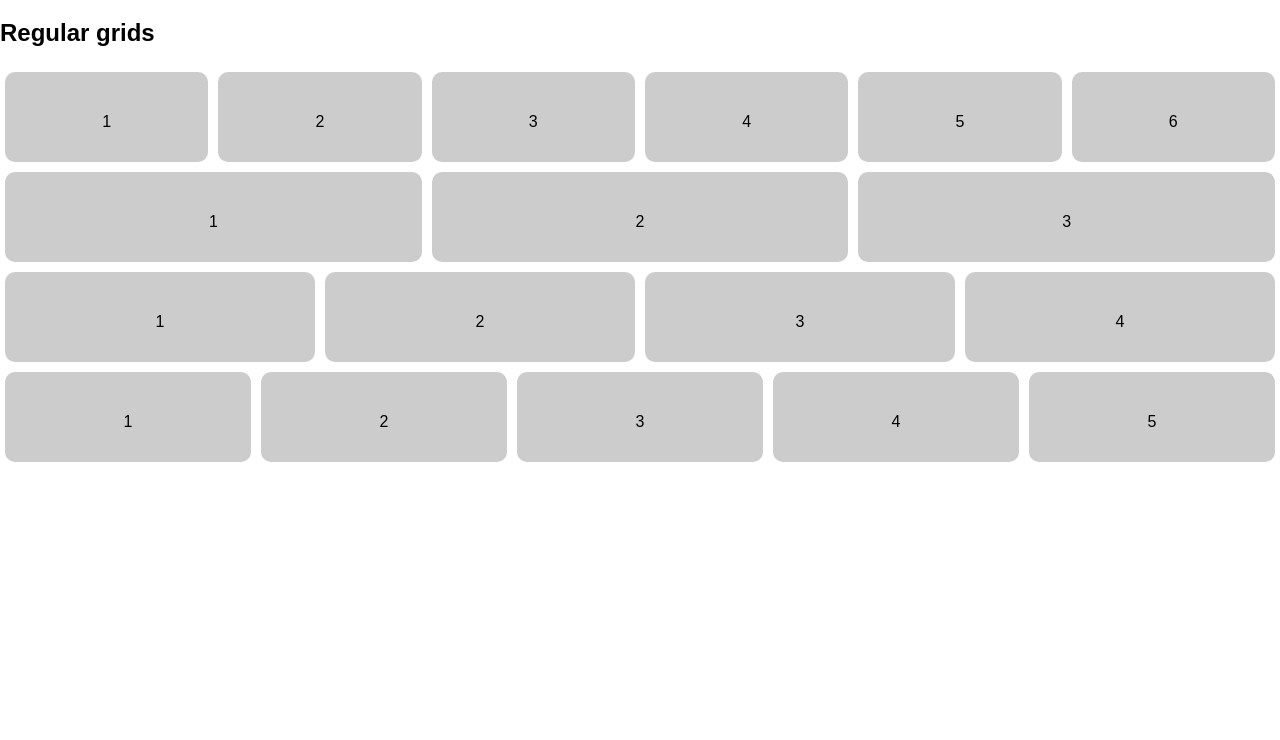
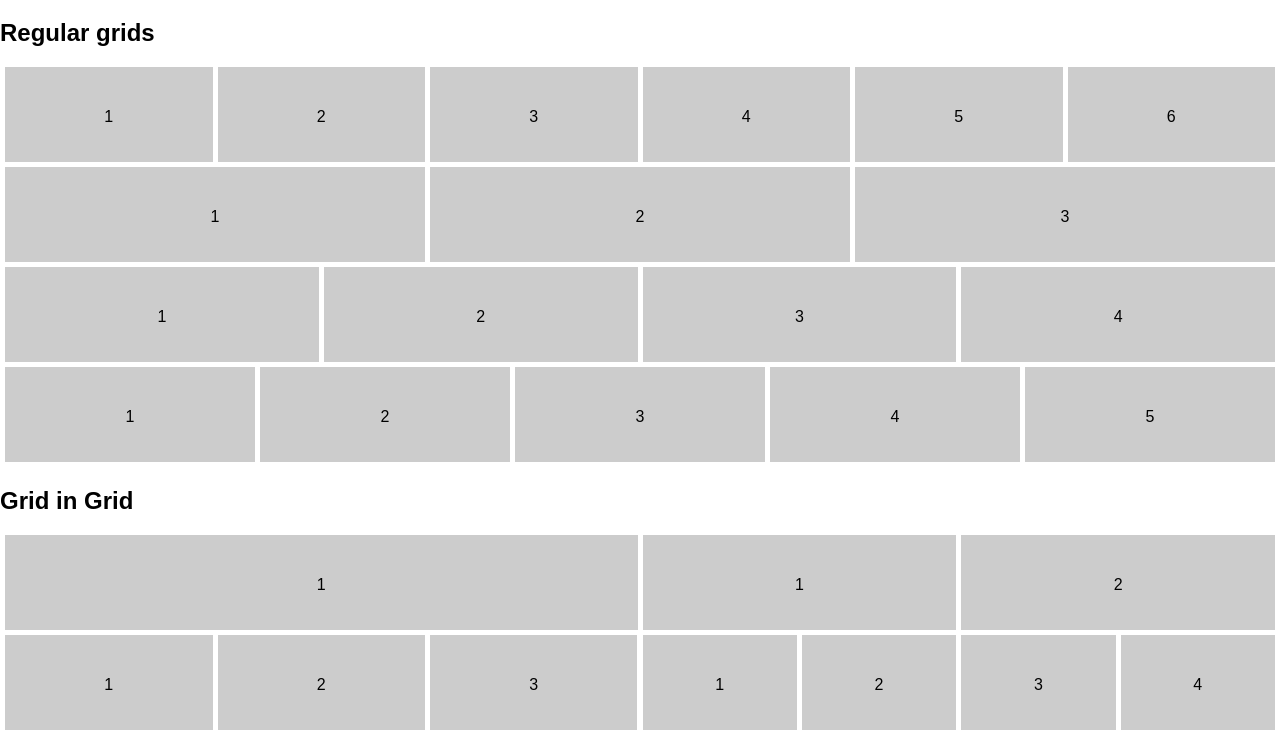
Before and after one commit to leshuis/QQ-Grid, a plain HTML site: page index.html in a window 1280 px wide. Shown: the part 61-801 px from the top of the page. Drawn offline with Linux system fonts and the light colour scheme.

Commit message:
v.0003
+ grid in grid

```diff
--- a/css/main.css
+++ b/css/main.css
@@ -3,23 +3,28 @@
     }
 
     .row {
-        width:100%;
         font-size: 0;
+        border-left:5px solid #fff;
     }
 
     .column {
         font-size: 16px;
         display:inline-block;
         background-color: #ccc;
-        border:5px solid #fff;
+        border-right:5px solid #fff;
 
+    }
+
+    .column .row {
+        margin-right: -5px;
+        margin-left: -5px;
     }
 
     .column {
         height: 100px;
         text-align: center;
         line-height: 100px;
-        border-radius:15px;
+        border-bottom:5px solid #fff;
     }
 
     .row > .column:nth-last-child(-n+6):first-child, .row > .column:nth-last-child(-n+6):first-child ~ .column {
--- a/index.html
+++ b/index.html
@@ -47,7 +47,35 @@
 			<div class="column">5</div>
 		</div>
 
+		<h2>Grid in Grid</h2>
 
+		<div class="row">
+			<div class="column">1</div>
+			<div class="column">
+				<div class="row">
+					<div class="column">1</div>
+					<div class="column">2</div>
+				</div>
+			</div>
+		</div>
+
+		<div class="row">
+			<div class="column">
+				<div class="row">
+					<div class="column">1</div>
+					<div class="column">2</div>
+					<div class="column">3</div>
+				</div>
+			</div>
+			<div class="column">
+				<div class="row">
+					<div class="column">1</div>
+					<div class="column">2</div>
+					<div class="column">3</div>
+					<div class="column">4</div>
+				</div>
+			</div>
+		</div>
 
 
     </body>
```
